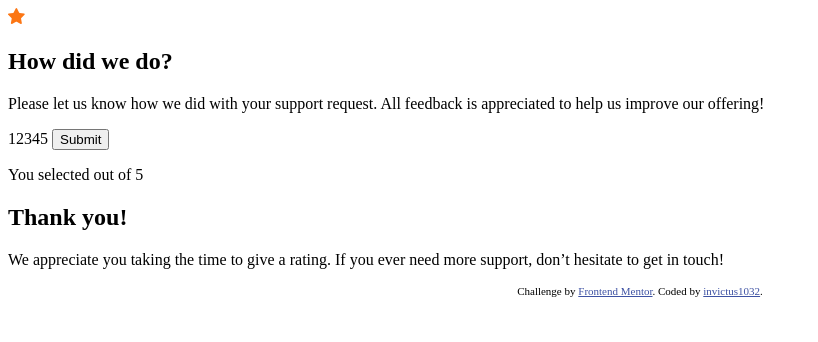
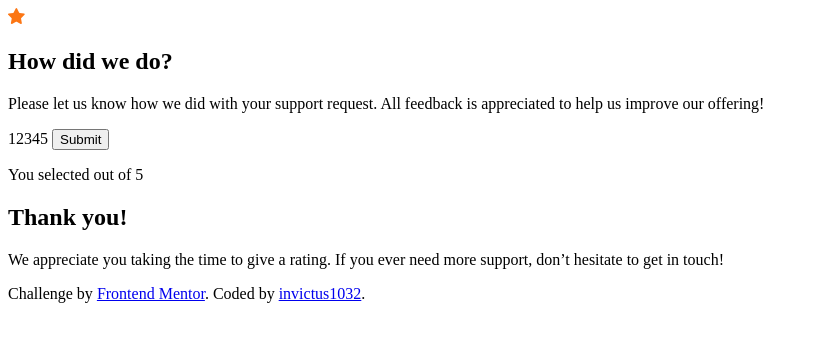
Before and after one commit to InvictusNavarchus/FrontendMentor_interactive-rating-component-main, a website: page index.html in a window 1280 px wide. Shown: the whole page, without its empty margins (0-818 px from the left). Drawn offline with Linux system fonts and the light colour scheme.

Commit message:
refactor: add utility layer for rateoption and attribution

```diff
--- a/index.html
+++ b/index.html
@@ -17,12 +17,6 @@
   <script src="./script.js" defer></script>
 
   <title>Frontend Mentor | Interactive rating component</title>
-
-  <!-- Feel free to remove these styles or customise in your own stylesheet 👍 -->
-  <style>
-    .attribution { font-size: 11px; text-align: center; }
-    .attribution a { color: hsl(228, 45%, 44%); }
-  </style>
 </head>
 <body>
   <main>
--- a/input.css
+++ b/input.css
@@ -0,0 +1,21 @@
+@tailwind base;
+@tailwind components;
+@tailwind utilities;
+
+@layer utilities {
+    .rateoption {
+        display: inline-block;
+        /* border: 1px solid red; */
+        background-color: rgba(60, 55, 78, 0.411);
+        color: rgba(255, 255, 255, 0.4);
+        padding: 10px 18px;
+        border-radius: 50%;
+    }
+    .attribution {
+        font-size: 11px;
+        text-align: center;
+    }
+    .attribution a {
+        color: hsl(228, 45%, 44%);
+    }
+}
```
